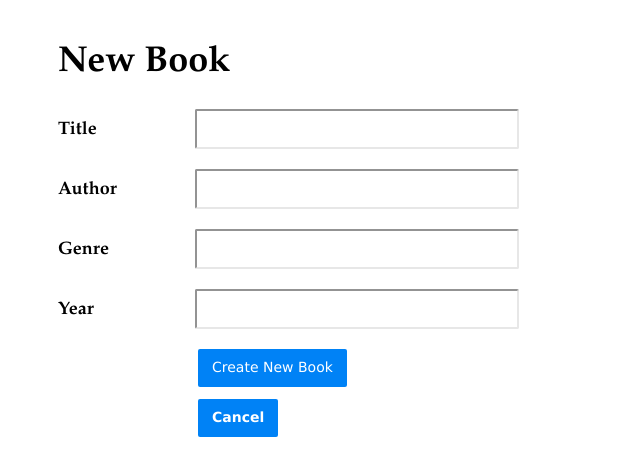
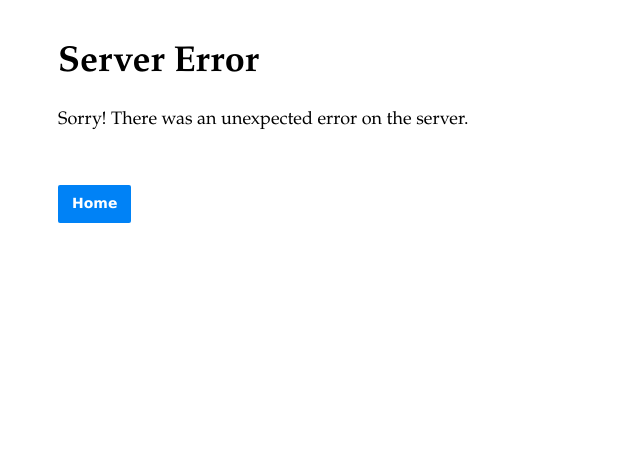
Before and after one commit to paulheading/TreehouseTaskTen, a Node server app: page /books/new in a window 1280 px wide. Shown: the top 476 px of the page, without its empty margins (0-640 px from the left). Run offline with Node 20, Linux system fonts and the light colour scheme; tables that the repository leaves empty hold one stand-in row (values such as "Sample post"); some libraries are stand-ins or nearby versions.

Commit message:
99% all changes corrected

```diff
--- a/app.js
+++ b/app.js
@@ -28,24 +28,14 @@ app.use(function(req, res, next) {
 });
 
 // error handler
-app.use(function(err, req, res, next) {
+app.use( (err, req, res, next) => {
   // set locals, only providing error in development
   res.locals.message = err.message;
   res.locals.error = req.app.get('env') === 'development' ? err : {};
 
   // render the error page
-
-  if (err.status == 500) {
-    res.status(500);
-    res.render('error',{ title : "Server Error!" });
-  } else if (err.status == 404) {
-    res.status(404);
-    res.render('error',{ title : "Page Not Found!" });
-  } else {
-    res.status(err.status);
-    res.render('error',{ title : "Not Found!" });
-  }
-
+  res.status(err.status || 500);
+  res.render("error", { error : err, title : "Page Not Found", msg : "We couldn't find the page you were looking for." });
 });
 
 module.exports = app;
--- a/routes/books.js
+++ b/routes/books.js
@@ -6,25 +6,31 @@ const express = require('express'),
 function asyncHandler(cb){
   return async(req, res, next) => {
     try {
-      await cb(req, res, next)
+      await cb(req, res, next);
     } catch(error){
       res.status(500).send(error);
     }
   }
 }
 
-// Shows the full list of books
+/* GET books listing. */
 
 router.get('/', asyncHandler(async (req, res) => {
   const books = await Book.findAll();
   res.render('books/index', { books, title : "Books" });
 }));
 
-// Shows the create new book form.
+/* GET individual book. */
 
-router.get('/new', (req, res) => {
-  res.render('books/new', { book : {}, title : "New Book" });
-});
+router.get("/:id", asyncHandler(async (req, res) => {
+  const book = await Book.findByPk(req.params.id);
+
+  if (book) {
+    res.render("books/show", { book, title : book.title });
+  } else {
+    res.render("error",{ title : "Server Error", msg : "There was an unexpected error on the server." });
+  }
+}));
 
 /* POST create book. */
 
@@ -43,18 +49,6 @@ router.post('/', asyncHandler(async (req, res) => {
   }
 }));
 
-/* GET individual book. */
-
-router.get("/:id", asyncHandler(async (req, res) => {
-  const book = await Book.findByPk(req.params.id);
-
-  if (book) {
-    res.render("books/show", { book, title : book.title });
-  } else {
-    res.sendStatus(500);
-  }
-}));
-
 /* Update a book. */
 
 router.post('/:id/edit', asyncHandler(async (req, res) => {
@@ -66,13 +60,13 @@ router.post('/:id/edit', asyncHandler(async (req, res) => {
       await book.update(req.body);
       res.redirect("/books/");
     } else {
-      res.sendStatus(500);
+      res.sendStatus(404);
     }
   } catch (error) {
     if(error.name === "SequelizeValidationError") {
       book = await Book.build(req.body);
       book.id = req.params.id;
-      res.render("/books/" + books.id + "/edit", { book, errors: error.errors, title: "Edit Book" })
+      res.render("books/show", { book, errors: error.errors, title: "Edit Book" })
     } else {
       throw error;
     }
@@ -88,7 +82,7 @@ router.post('/:id/delete', asyncHandler(async (req ,res) => {
     await book.destroy();
     res.redirect("/books");
   } else {
-    res.sendStatus(500);
+    res.sendStatus(404);
   }
 }));
 
--- a/views/books/show.pug
+++ b/views/books/show.pug
@@ -5,6 +5,8 @@ include form
 block content
   h1= title
 
+  include errors
+
   form(action="/books/" + book.id + "/edit", method="post")
     +form("Update Book")
 
--- a/views/error.pug
+++ b/views/error.pug
@@ -2,8 +2,8 @@ extends layout
 
 block content
   h1= title
-  h2= error.status
-  p= "Sorry! We couldn't find the page you were looking for."
+  //- h2= error.status
+  p= "Sorry! " + msg
   br
   p
     a.button(href = "/books") Home
```
Also changed, not shown: library.db.
